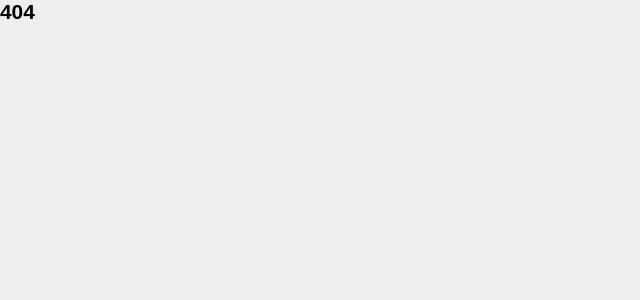
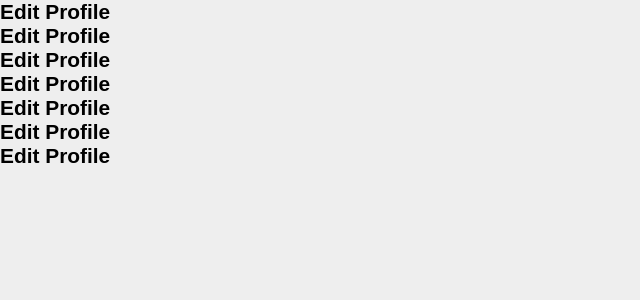
Before and after one commit to wonez/Dulce, a React app: page /editProfile in a window 1280 px wide. Shown: the top 300 px of the page, without its empty margins (0-640 px from the left). Built offline with nearby package versions, Linux system fonts and the light colour scheme.

Commit message:
edit profile route

```diff
--- a/src/UI/Menu/Menu.js
+++ b/src/UI/Menu/Menu.js
@@ -26,7 +26,7 @@ class MenuBtn extends Component {
                     <a onClick={() => {this.goTo('/profile')}} className={classes.Menu__Btn}>
                         My Profile
                     </a>
-                    <a onClick={() => {console.log('nema jos')}} className={classes.Menu__Btn}>
+                    <a onClick={() => {this.goTo('/editProfile')}} className={classes.Menu__Btn}>
                         Edit Profile
                     </a>
                     <a onClick={() => {this.goTo('')}} className={classes.Menu__Btn}>
--- a/src/containers/App/App.js
+++ b/src/containers/App/App.js
@@ -10,6 +10,8 @@ import AllCategories from '../AllCategories/AllCategories'
 import Category from '../Category/Category'
 import Search from '../Search/Search'
 import Create from '../Create/Create'
+import EditProfile from '../EditProfile/EditProfile'
+import EditPost from '../EditPost/EditPost'
 
 class App extends Component {
 	render() {
@@ -25,6 +27,8 @@ class App extends Component {
 					<Route path="/allcategories" component={AllCategories}/>
 					<Route path="/singleCategory" component={Category}/>
 					<Route path="/create" component={Create}/>
+					<Route path="/editProfile" component={EditProfile}/>
+					<Route path="/editPost" component={EditPost}/>
 					<Route render={()=> (<h1>404</h1>)} />
 				</Switch>
 			</BrowserRouter>
--- /dev/null
+++ b/src/containers/EditPost/EditPost.js
@@ -0,0 +1,20 @@
+import React, { Component } from 'react'
+
+import classes from './EditPost.scss'
+
+class EditPost extends Component {
+    render(){
+        return(
+            <div>
+                <h1>Edit Post</h1>
+                <h1>Edit Post</h1>
+                <h1>Edit Post</h1>
+                <h1>Edit Post</h1>
+                <h1>Edit Post</h1>
+                <h1>Edit Post</h1>
+            </div>
+        )
+    }
+}
+
+export default EditPost;
--- /dev/null
+++ b/src/containers/EditProfile/EditProfile.js
@@ -0,0 +1,21 @@
+import React, { Component } from 'react'
+
+import classes from './EditProfile.scss'
+
+class EditProfile extends Component {
+    render(){
+        return(
+            <div>
+                <h1>Edit Profile</h1>
+                <h1>Edit Profile</h1>
+                <h1>Edit Profile</h1>
+                <h1>Edit Profile</h1>
+                <h1>Edit Profile</h1>
+                <h1>Edit Profile</h1>
+                <h1>Edit Profile</h1>
+            </div>
+        )
+    }
+}
+
+export default EditProfile;
```
Also changed, not shown: src/containers/EditPost/EditPost.scss (added), src/containers/EditProfile/EditProfile.scss (added).
